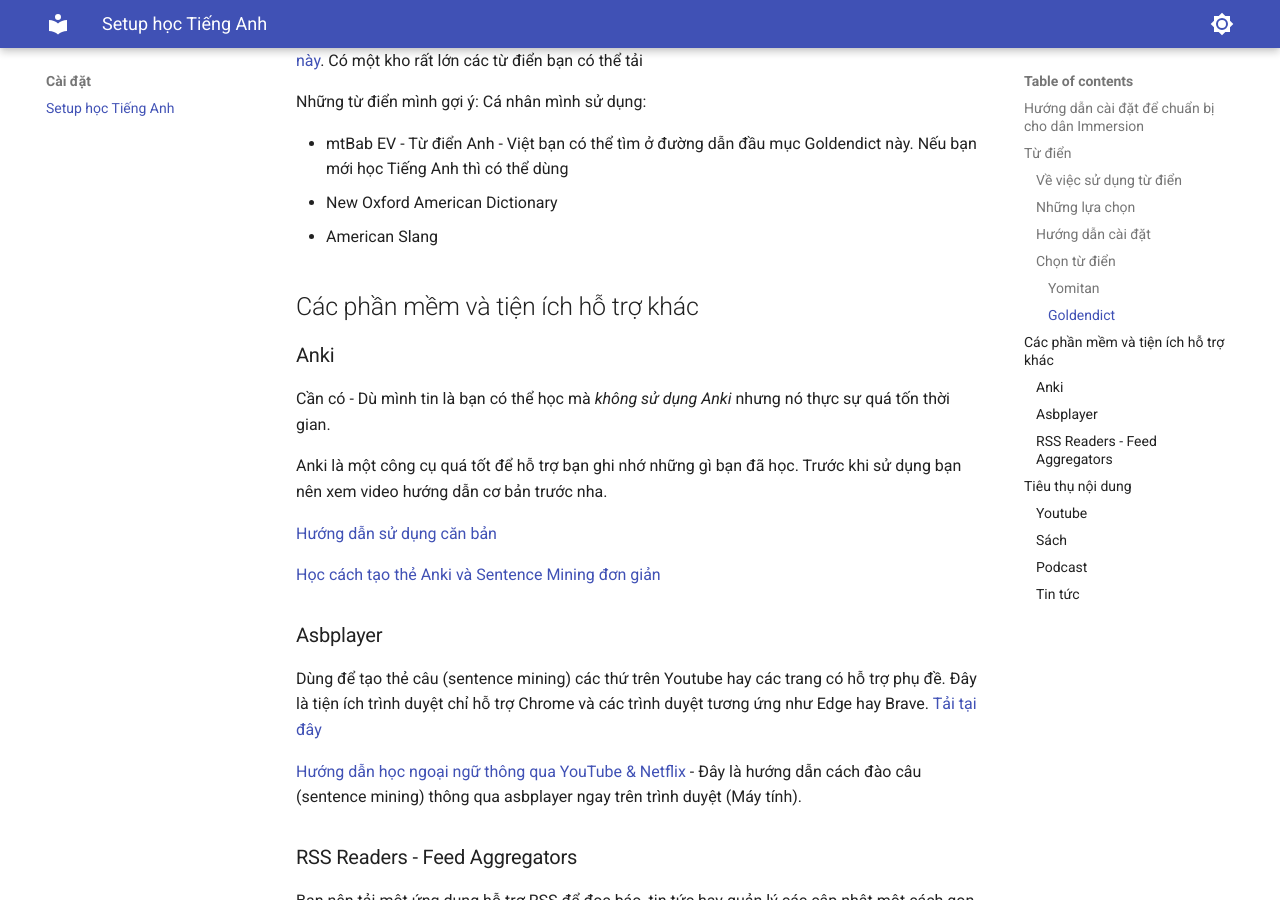
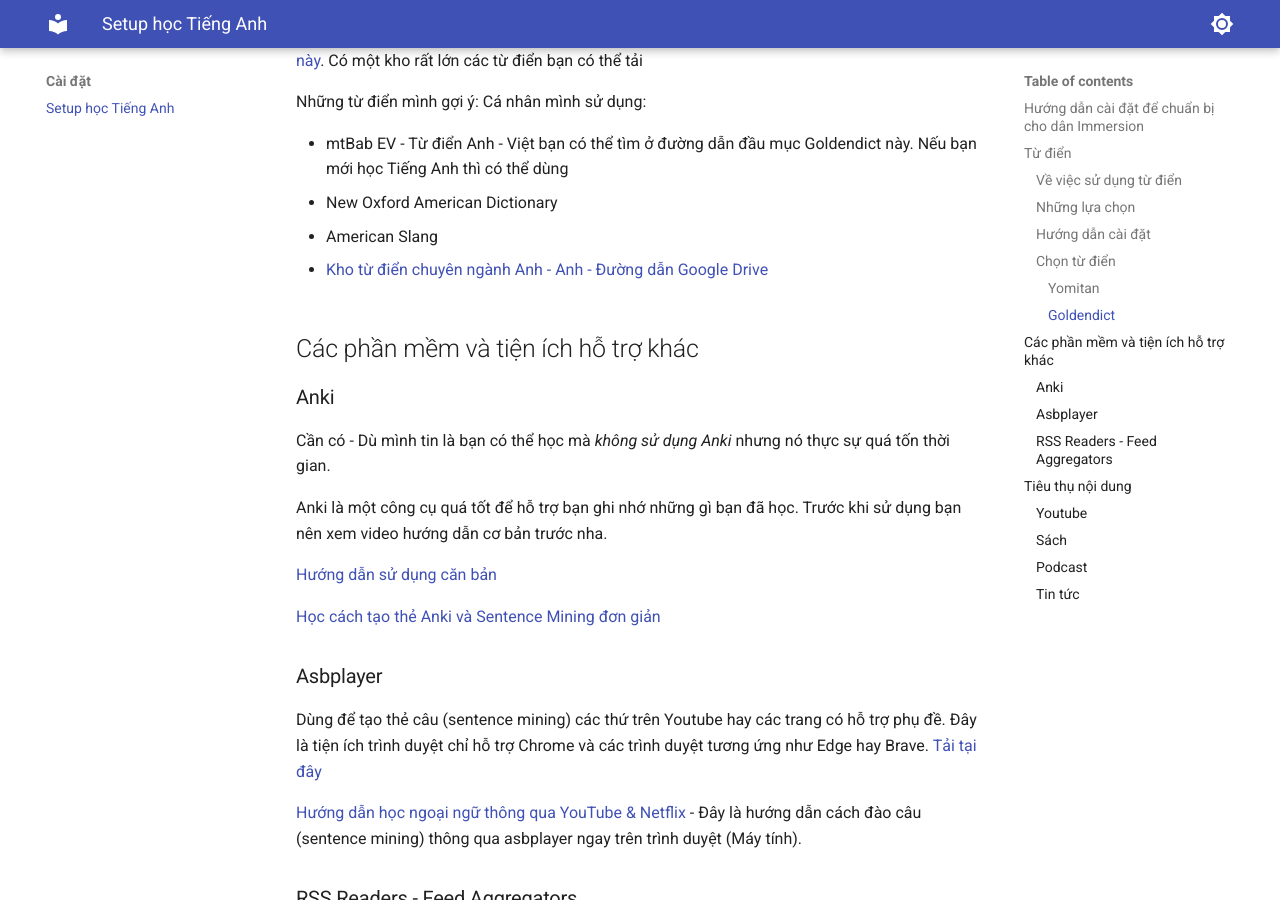
Before and after one commit to daihocmo/tieng-anh, an MkDocs documentation site: the page built from docs/setup.md, in a window 1280 px wide and 900 px high, scrolled down 1589 px. Built offline with MkDocs 1.6.1 and Material for MkDocs 9.7.7, drawn with Linux system fonts in a browser that asks for light colours; some of the changed lines change nothing that is shown.

Commit message:
Cập nhật thêm link từ điển

```diff
--- a/docs/setup.md
+++ b/docs/setup.md
@@ -41,6 +41,7 @@
 - New Oxford American Dictionary
 - American Slang
 
+- [Kho từ điển chuyên ngành Anh - Anh - Đường dẫn Google Drive](https://drive.google.com/drive/folders/0BzrQwK2v03aKWjlsQ3NsaWJKalU?resourcekey=0-DtgqOJiVFSDI231ugoQgiQ)
 
 ## Các phần mềm và tiện ích hỗ trợ khác
 ### Anki
--- a/mkdocs.yml
+++ b/mkdocs.yml
@@ -1,6 +1,6 @@
 site_name: Tôi luyện Tiếng Anh - Khu học mở.
 site_description: Tự học Tiếng Anh thông qua tiêu thụ nội dung (media) như Phim, Sách, Báo, Game, Youtube
-site_author: onlyduyy
+site_author: duykhanh471
 site_url: https://daihocmo.github.io/tieng-anh/
 theme:
   name: material
```
